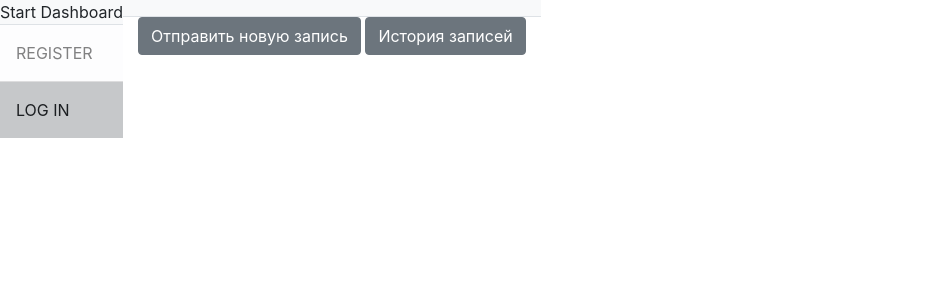
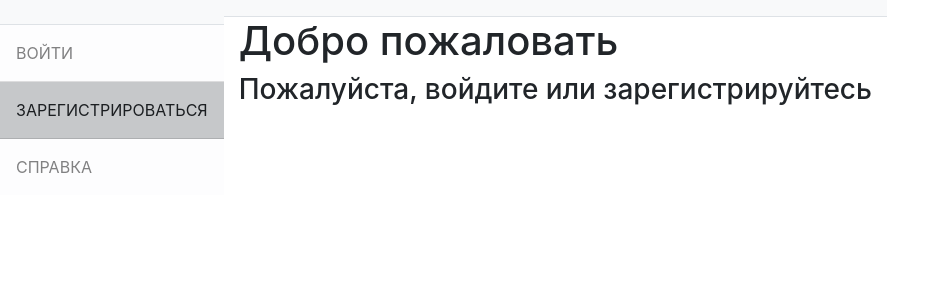
Before and after one commit to ZolotarevAlexandr/meters_sender_public, a Flask app: page / in a window 1280 px wide. Shown: the top 300 px of the page, without its empty margins (0-934 px from the left). Run offline with Flask 3, Linux system fonts and the light colour scheme; some libraries are stand-ins or nearby versions.

Commit message:
done: e-mail sending, side menu, some error handlers changed: error page, some data storage, logging, other visual changes

```diff
--- a/auth_pages.py
+++ b/auth_pages.py
@@ -22,6 +22,7 @@ def register():
     if form.validate_on_submit():
         db_sess = db_session.create_session()
         if db_sess.query(User).filter(User.login == form.login.data).first():
+            logging.info(f'[auth_pages.py, register] New user {form.login.data} register failed')
             return render_template('registration.html',
                                    form=form,
                                    message="Такой пользователь уже есть")
@@ -33,6 +34,7 @@ def register():
         user.set_mail_app_password(form.app_password.data)
         db_sess.add(user)
         db_sess.commit()
+        logging.info(f'[auth_pages.py, register] New user {form.login.data} registered')
         return redirect('/login')
     return render_template('registration.html', title='Регистрация', form=form)
 
@@ -45,7 +47,9 @@ def login():
         user = db_sess.query(User).filter(User.login == form.login.data).first()
         if user and user.check_user_password(form.password.data):
             login_user(user, remember=form.remember_me.data)
+            logging.info(f'[auth_pages.py, login] User {form.login.data} logged in')
             return redirect('/')
+        logging.info(f'[auth_pages.py, login] User {form.login.data} log in failed')
         return render_template('login.html',
                                message="Неправильный логин или пароль",
                                form=form)
--- a/charts.py
+++ b/charts.py
@@ -17,7 +17,8 @@ def create_chart(column, user_id):
     plt.plot(differences)
     plt.savefig(f'static/{column}_{user_id}.png')
     plt.clf()
-    logging.debug(f'[charts.py, update_all_charts] New {column} chart successfully created')
+    logging.debug(f'[charts.py, update_all_charts] New {column} chart for user {user_id}'
+                  f'successfully created')
 
 
 def update_all_charts(user_id):
@@ -27,7 +28,8 @@ def update_all_charts(user_id):
         create_chart(CountersRecord.bathroom_hot, user_id)
         create_chart(CountersRecord.bathroom_cold, user_id)
         create_chart(CountersRecord.electricity, user_id)
-        logging.info('[charts.py, update_all_charts] All charts are successfully updated')
+        logging.info(f'[charts.py, update_all_charts] All charts for user {user_id} '
+                     f'are successfully updated')
     except Exception as e:
         logging.error(f'[charts.py, update_all_charts] '
                       f'While updating charts an error occurred: {e}', exc_info=True)
--- a/requirements.txt
+++ b/data/requirements.txt
@@ -3,3 +3,4 @@ WTForms~=3.0.1
 Flask~=2.2.3
 matplotlib~=3.7.1
 Werkzeug~=2.2.3
+cryptography~=40.0.1
--- a/main.py
+++ b/main.py
@@ -4,10 +4,11 @@ from data import db_session
 from data.users_model import User
 import auth_pages
 import main_app
+import error_handlers
 import logging
 
 logging.basicConfig(
-    filename='logs.log',
+    filename='data/logs.log',
     format='%(asctime)s %(levelname)s %(name)s %(message)s',
     level=logging.INFO
 )
@@ -23,7 +24,7 @@ login_manager.init_app(app)
 @login_manager.user_loader
 def load_user(user_id):
     db_sess = db_session.create_session()
-    return db_sess.query(User).get(user_id)
+    return db_sess.get(User, user_id)
 
 
 def main():
@@ -31,6 +32,7 @@ def main():
     db_session.global_init('db/counters_history.db')
     logging.info('[main.py, main] DB global initialization complete')
     app.register_blueprint(auth_pages.blueprint)
+    app.register_blueprint(error_handlers.blueprint)
     app.register_blueprint(main_app.blueprint)
     app.run(port=5000, host='192.168.1.182')
 
--- a/main_app.py
+++ b/main_app.py
@@ -47,7 +47,7 @@ def form_page():
 
             logging.info('[main_app.py, form_page] New record added to database')
 
-            email_module.send_counters_info(counters)
+            email_module.send_counters_info(counters, current_user)
             return redirect('/success')
         return render_template('form.html', title='Counters', form=form)
     except Exception as e:
@@ -65,6 +65,11 @@ def show_error(error_name):
     return render_template('error.html', error_name=error_name)
 
 
+@blueprint.route('/help')
+def show_instruction():
+    return render_template('help.html')
+
+
 @blueprint.route('/history')
 @login_required
 def history():
--- a/templates/base.html
+++ b/templates/base.html
@@ -16,21 +16,23 @@
             <!-- Sidebar-->
             <div class="border-end bg-white" id="sidebar-wrapper">
                 {% set menu = [
-                ('Register', '/register'),
-                ('Log In', '/login')] %}
+                ('Войти', '/login'),
+                ('Зарегистрироваться', '/register'),
+                ('Справка', '/help')] %}
 
                 {% set authorised_menu =[
-                ('Main', '/'),
-                ('Send', '/send'),
-                ('History', '/history'),
-                ('Log Out', '/logout')] %}
+                ('Главная', '/'),
+                ('Отправить запись', '/send'),
+                ('История', '/history'),
+                ('Справка', '/help'),
+                ('Выйти', '/logout')] %}
 
 
                 {% if current_user.is_authenticated %}
                 <div class="sidebar-heading border-bottom bg-light">{{current_user.login}}</div>
                 {% set menu = authorised_menu %}
                 {% else %}
-                <div class="sidebar-heading border-bottom bg-light">Start Dashboard</div>
+                <div class="sidebar-heading border-bottom bg-light"><br></div>
                 {% endif %}
                 <div class="list-group list-group-flush">
                     {% for item in menu %}
--- a/templates/error.html
+++ b/templates/error.html
@@ -2,7 +2,7 @@
 
 {% block content %}
 <h2>Что-то пошло не так</h2>
-<p>При выполнении программы возникла следующая ошибка: {{error_name}} <br>
-Чтобы найти больше информации, обратитесь к файлу logs.log</p>
+<p>При выполнении программы возникла ошибка</p>
+{{ error_name }} <br> <br>
 <a href="/" class="btn btn-secondary">На главную</a>
 {% endblock %}
--- /dev/null
+++ b/templates/help.html
@@ -0,0 +1,6 @@
+{% extends "base.html" %}
+
+{% block content %}
+<h1>Справка</h1>
+<p>Put some instructions here</p>
+{% endblock %}
--- a/templates/main_page.html
+++ b/templates/main_page.html
@@ -1,6 +1,10 @@
 {% extends "base.html" %}
 
 {% block content %}
-<a href="/send" class="btn btn-secondary">Отправить новую запись</a>
-<a href="/history" class="btn btn-secondary">История записей</a>
+{% if current_user.is_authenticated %}
+<h1>Добро пожаловать, {{current_user.login}}</h1>
+{% else %}
+<h1>Добро пожаловать</h1>
+<h3>Пожалуйста, войдите или зарегистрируйтесь</h3>
+{% endif %}
 {% endblock %}
```
Also changed, not shown: data/users_model.py (+6 -7 lines), email_module.py (+9 -6 lines), error_handlers.py (added, +17 -0 lines), db/counters_history.db, 2 other files.
